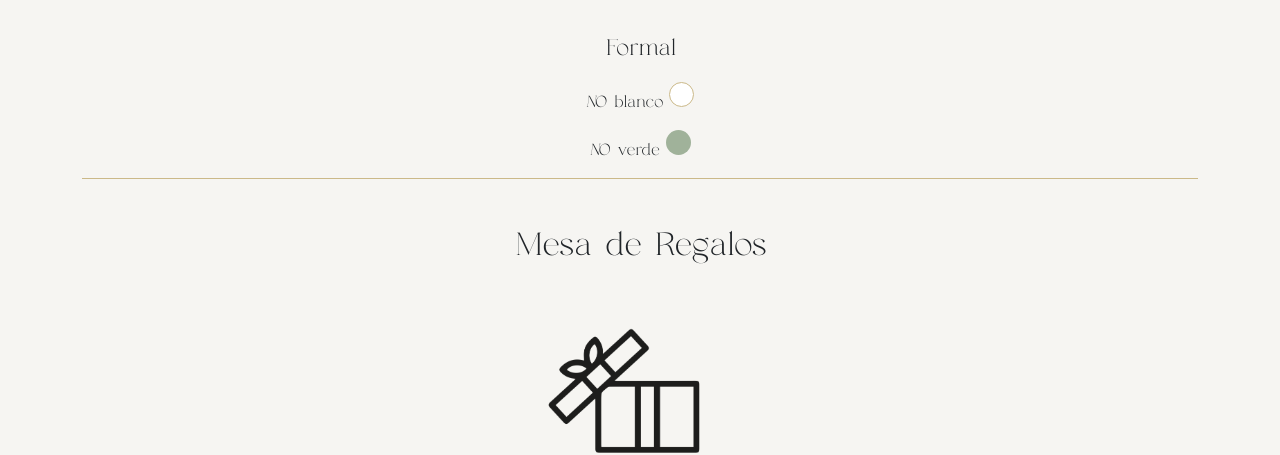
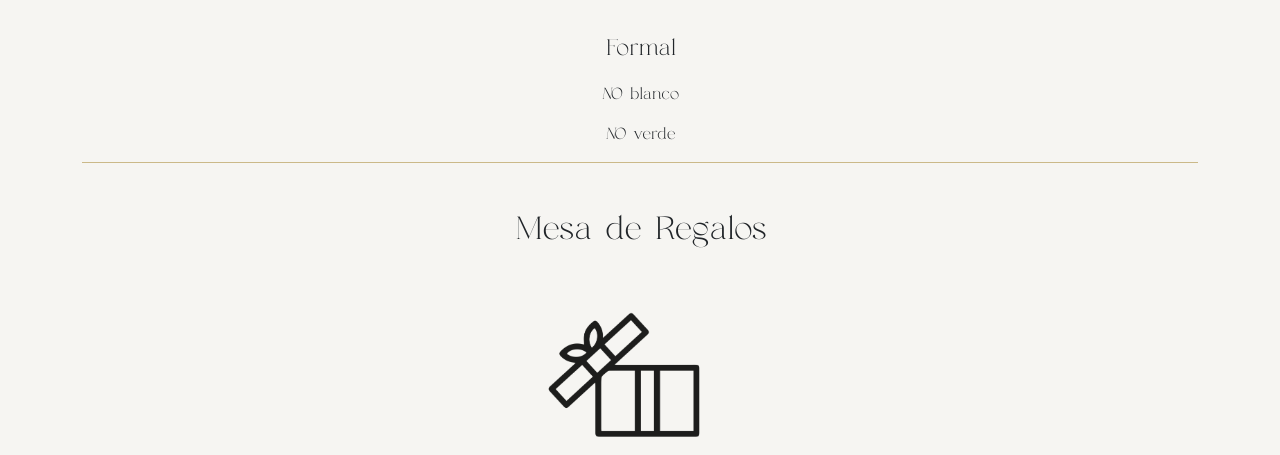
Before and after one commit to anita-brooks/boda-lauraysalvador, a website: page index.html in a window 1280 px wide. Shown: the part 6292-6747 px from the top of the page. Drawn offline with Linux system fonts and the light colour scheme; files whose address does not match are found by name.

Commit message:
Update
commented the lines that displays the circle colors

```diff
--- a/index.html
+++ b/index.html
@@ -135,13 +135,13 @@
 					<span>
 						<span class="muse-itc">NO</span> blanco
 					</span>
-					<span class="lil-circle blanco"></span>
+					<!--span class="lil-circle blanco"></span-->
 				</p>
 				<p>
 					<span>
 						<span class="muse-itc">NO</span> verde
 					</span>
-					<span class="lil-circle verde"></span>
+					<!--span class="lil-circle verde"></span-->
 				</p>
 			</div>
 		</div>
```
